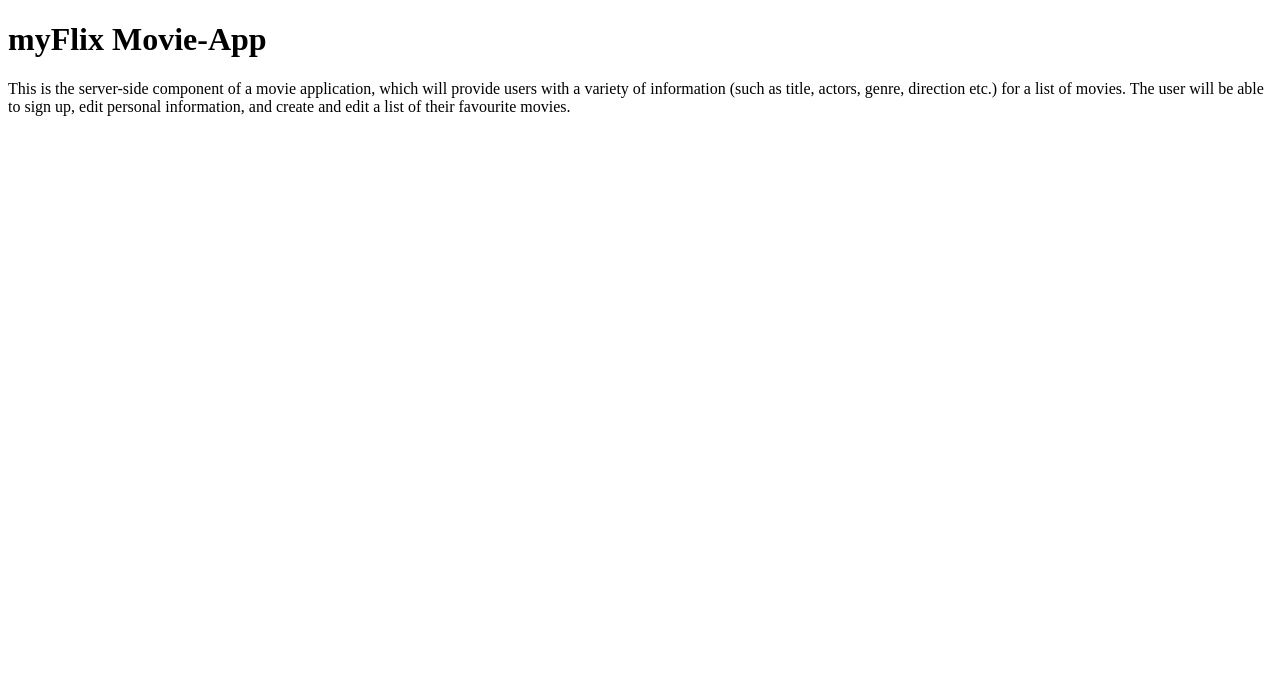
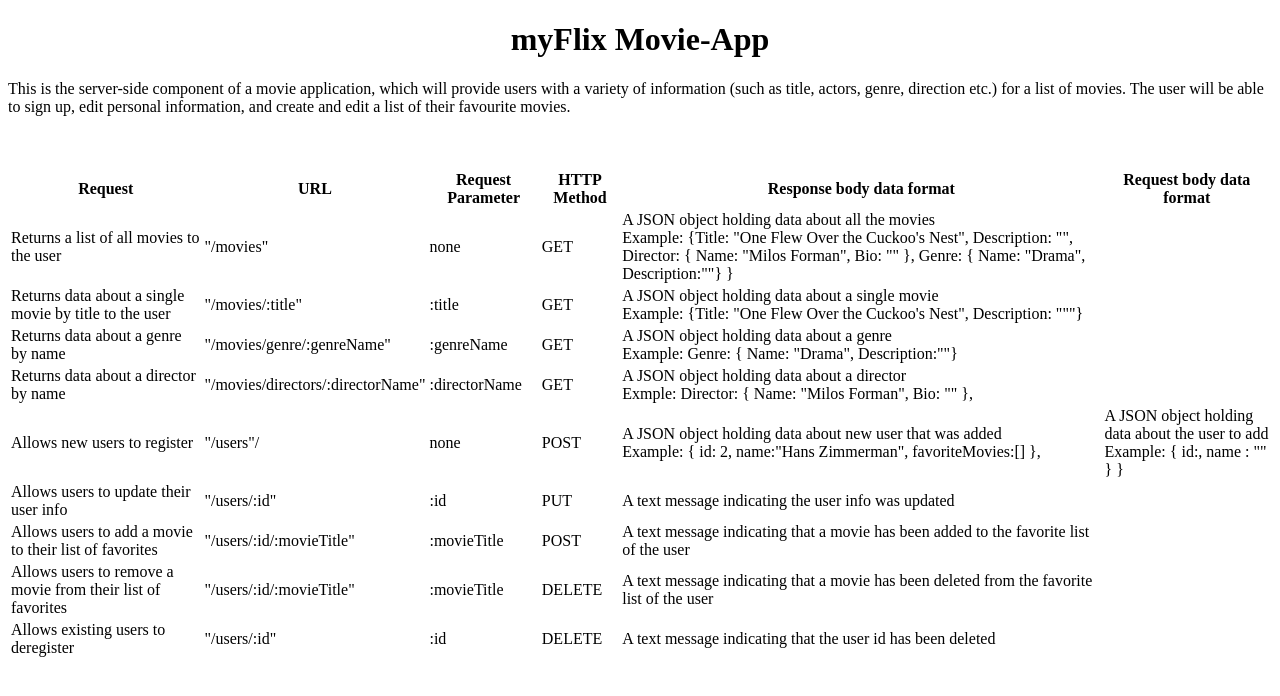
Before and after one commit to KupferJ/movie_api, a website: page public/documentation.html in a window 1280 px wide. Drawn offline with Linux system fonts and the light colour scheme.

Commit message:
added documentation for each of the newly created endpoints

```diff
--- a/public/documentation.html
+++ b/public/documentation.html
@@ -7,10 +7,114 @@
   <title>Movie-App</title>
 </head>
 <body>
-  <h1>myFlix Movie-App</h1>
+  <h1 style="text-align:center;">myFlix Movie-App</h1>
   <p>This is the server-side component of a movie application, which will provide users
     with a variety of information (such as title, actors, genre, direction etc.) for a
     list of movies. The user will be able to sign up, edit personal information, and
-    create and edit a list of their favourite movies.</p>
+    create and edit a list of their favourite movies.
+  </p><br><br>
+
+  <table>
+    <tr>
+      <th>Request</th>
+      <th>URL</th>
+      <th>Request Parameter</th>
+      <th>HTTP Method</th>
+      <th>Response body data format</th>
+      <th>Request body data format</th>
+    </tr>
+    <tr>
+      <td>Returns a list of all movies to the user</td>
+      <td>"/movies"</td>
+      <td>none</td>
+      <td>GET</td>
+      <td>
+        A JSON object holding data about all the movies <br />
+        Example: {Title: "One Flew Over the Cuckoo's Nest", Description: "",
+        Director: { Name: "Milos Forman", Bio: "" }, Genre: { Name: "Drama",
+        Description:""} }
+      </td>
+    </tr>
+    <tr>
+      <td>Returns data about a single movie by title to the user</td>
+      <td>"/movies/:title"</td>
+      <td>:title</td>
+      <td>GET</td>
+      <td>
+        A JSON object holding data about a single movie <br />
+        Example: {Title: "One Flew Over the Cuckoo's Nest", Description: """}
+      </td>
+    </tr>
+    <tr>
+      <td>Returns data about a genre by name</td>
+      <td>"/movies/genre/:genreName"</td>
+      <td>:genreName</td>
+      <td>GET</td>
+      <td>
+        A JSON object holding data about a genre <br />
+        Example: Genre: { Name: "Drama", Description:""}
+      </td>
+    </tr>
+
+    <tr>
+      <td>Returns data about a director by name</td>
+      <td>"/movies/directors/:directorName"</td>
+      <td>:directorName</td>
+      <td>GET</td>
+      <td>
+        A JSON object holding data about a director <br />
+        Exmple: Director: { Name: "Milos Forman", Bio: "" },
+      </td>
+    </tr>
+    <tr>
+      <td>Allows new users to register</td>
+      <td>"/users"/</td>
+      <td>none</td>
+      <td>POST</td>
+      <td>
+        A JSON object holding data about new user that was added <br />
+        Example: { id: 2, name:"Hans Zimmerman", favoriteMovies:[] },
+      </td>
+      <td>
+        A JSON object holding data about the user to add <br />
+        Example: { id:, name : "" } }
+      </td>
+    </tr>
+    <tr>
+      <td>Allows users to update their user info</td>
+      <td>"/users/:id"</td>
+      <td>:id</td>
+      <td>PUT</td>
+      <td>A text message indicating the user info was updated</td>
+    </tr>
+    <tr>
+      <td>Allows users to add a movie to their list of favorites</td>
+      <td>"/users/:id/:movieTitle"</td>
+      <td>:movieTitle</td>
+      <td>POST</td>
+      <td>
+        A text message indicating that a movie has been added to the favorite
+        list of the user
+      </td>
+    </tr>
+    <tr>
+      <td>Allows users to remove a movie from their list of favorites</td>
+      <td>"/users/:id/:movieTitle"</td>
+      <td>:movieTitle</td>
+      <td>DELETE</td>
+      <td>
+        A text message indicating that a movie has been deleted from the
+        favorite list of the user
+      </td>
+    </tr>
+    <tr>
+      <td>Allows existing users to deregister</td>
+      <td>"/users/:id"</td>
+      <td>:id</td>
+      <td>DELETE</td>
+      <td>A text message indicating that the user id has been deleted</td>
+    </tr>
+  </table>
+
 </body>
 </html>
```
